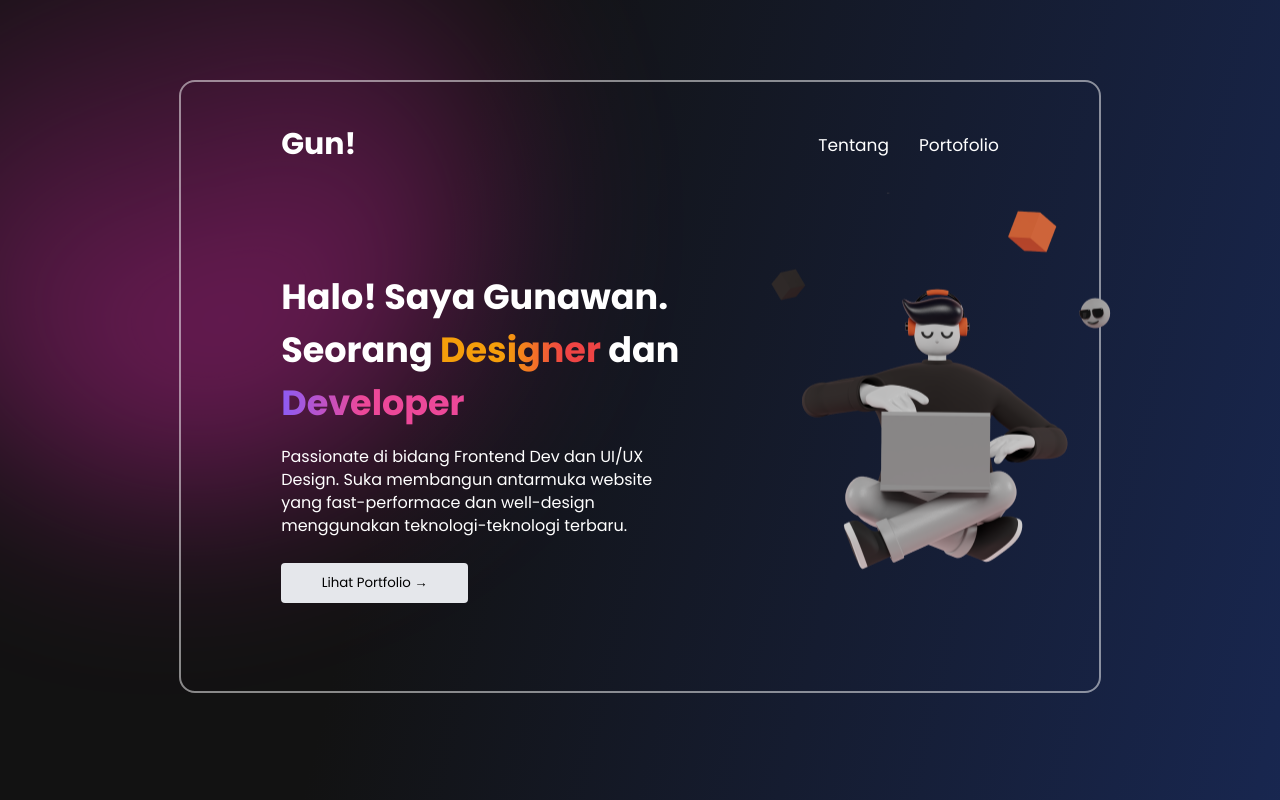
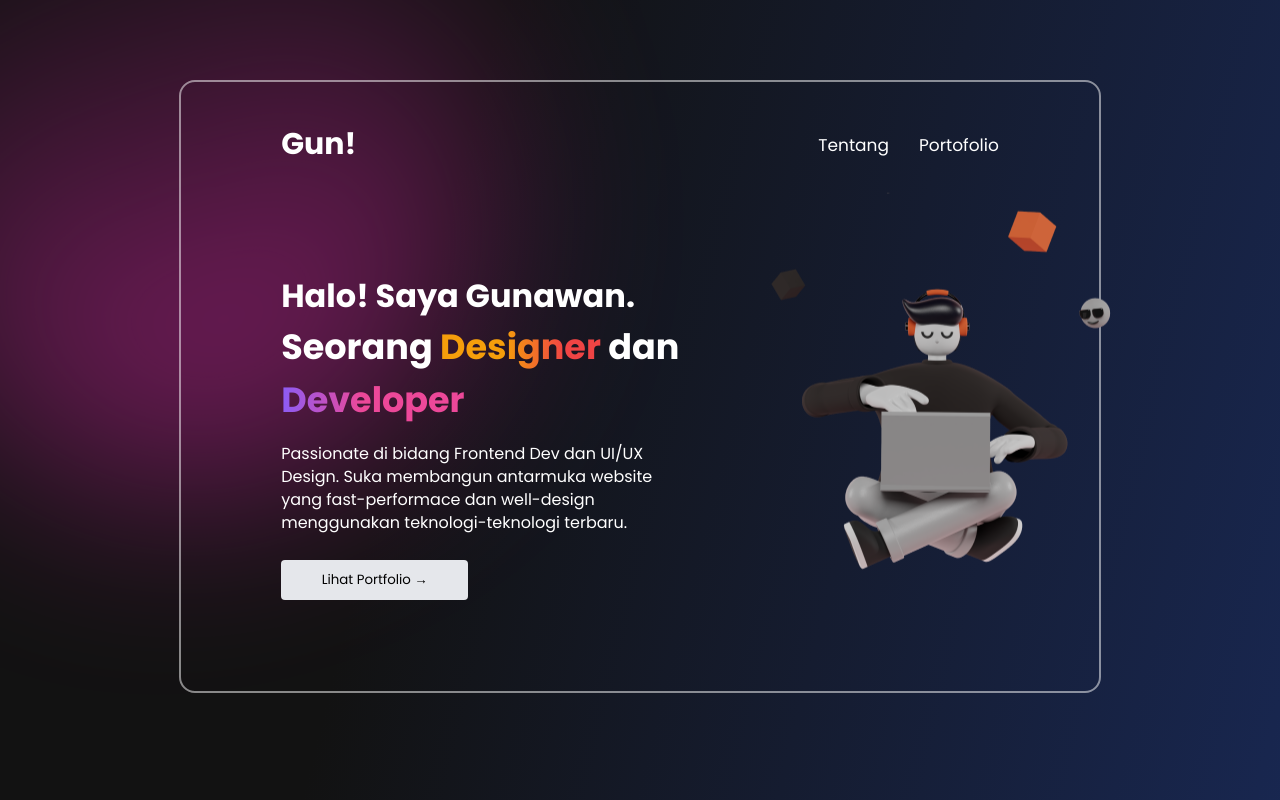
Before and after one commit to NeiltonSeguins/portfolio-example, a plain HTML site: page index.html in a window 1280 px wide. Drawn offline with Linux system fonts and the light colour scheme.

Commit message:
Animação com JavaScript. Animação de máquina de escrever

```diff
--- a/index.html
+++ b/index.html
@@ -25,8 +25,9 @@
         </nav>
         <div class="content">
           <div class="main">
+            <h1 class="typewriter"></h1>
             <h2>
-              Halo! Saya Gunawan. Seorang
+              Seorang
               <span class="designer">Designer</span> dan
               <span class="developer">Developer</span>
             </h2>
--- a/script.js
+++ b/script.js
@@ -1,4 +1,6 @@
 const imagemFlutuante = document.querySelector(".imagemFlutuante");
+const texto = "Halo! Saya Gunawan.";
+const elementoMaquinaEscrever = document.querySelector(".typewriter");
 
 function animarFlutuacao() {
   let distancia = 20; // Distância vertical da flutuação em pixels
@@ -17,5 +19,17 @@ function animarFlutuacao() {
   }, duracao);
 }
 
+let indice = 0;
+
+function escreverTexto() {
+  if (indice < texto.length) {
+    elementoMaquinaEscrever.textContent += texto.charAt(indice);
+    indice++;
+    setTimeout(escreverTexto, 100); // Ajuste a velocidade da digitação aqui (em milissegundos)
+  }
+}
+
 // Iniciar a animação quando a página carregar
 window.addEventListener("load", animarFlutuacao);
+// Iniciar a animação quando a página carregar
+window.addEventListener("load", escreverTexto);
```
